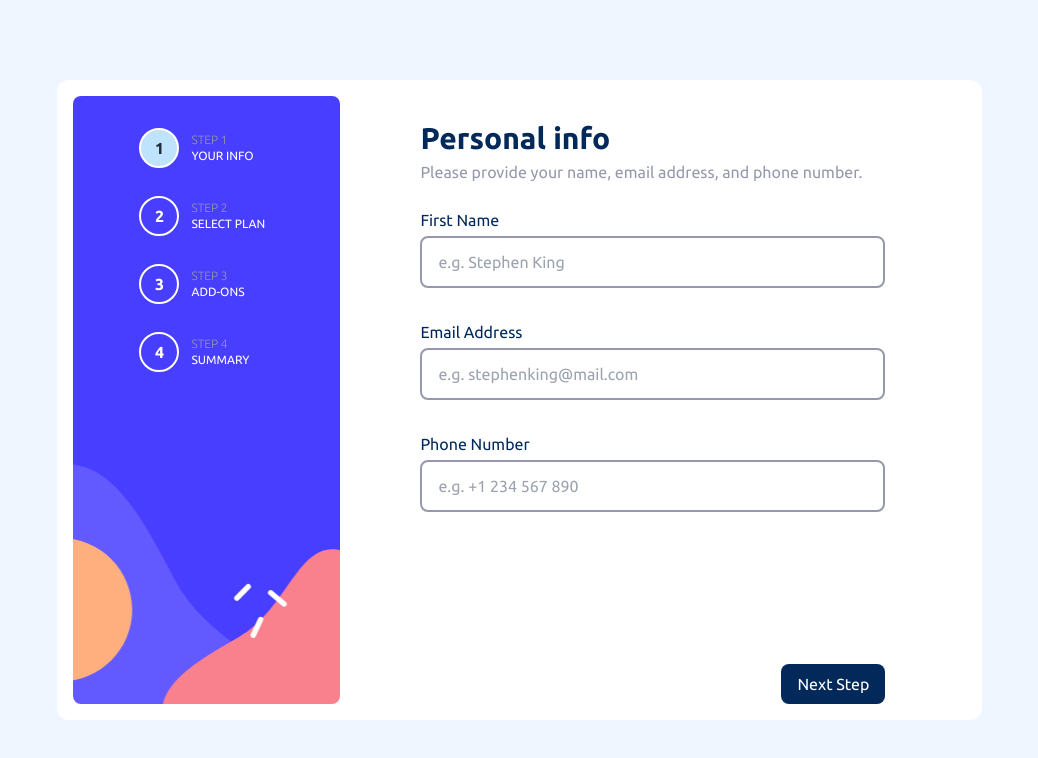
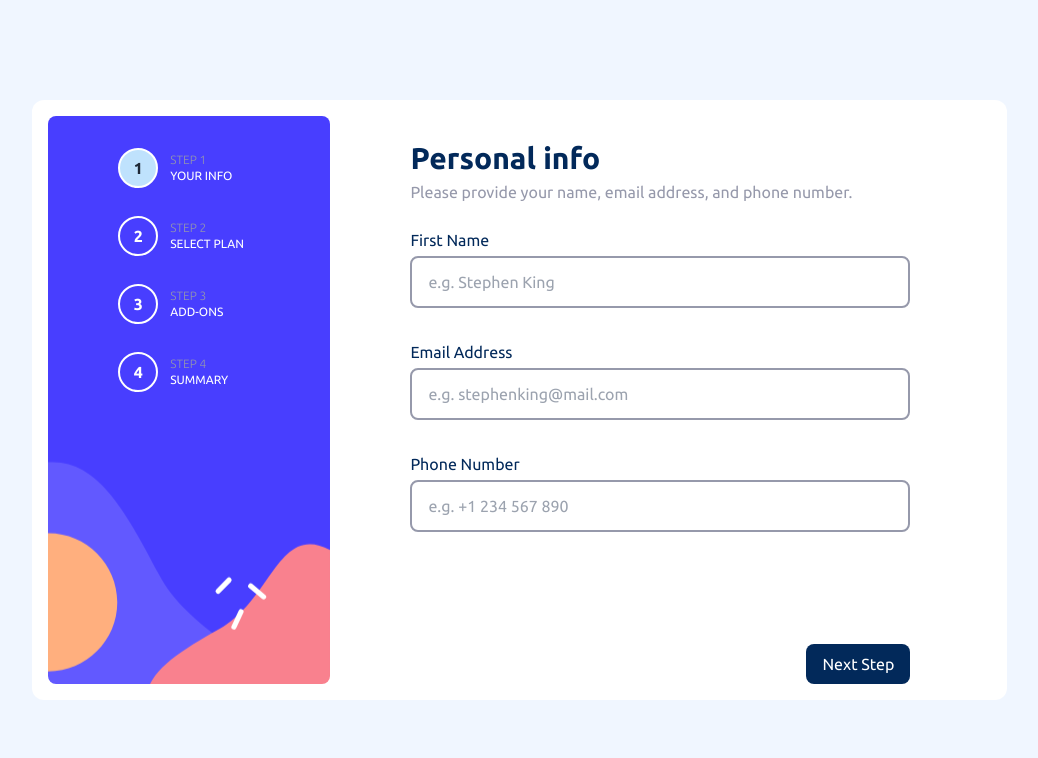
Before and after one commit to chidiokoroafor/multi-step-form, a React (Vite) app: page / in a window 1280 px wide. Shown: the top 758 px of the page, without its empty margins (121-1159 px from the left). Built offline with nearby package versions, Linux system fonts and the light colour scheme.

Commit message:
adjust the  UI

```diff
--- a/src/components/SubscriptionForm.tsx
+++ b/src/components/SubscriptionForm.tsx
@@ -34,7 +34,7 @@ const SubscriptionForm = () => {
 
     return (
        <FormContext.Provider value={formData} >
-         <div className="max-w-[925px] w-[95%] md:h-[80vh] bg-Magnolia pb-6 md:bg-White text-[16px] rounded-xl p-0 md:p-4 flex flex-col md:items-cente md:flex-row font-Ubuntu">
+         <div className="max-w-[975px] w-[95%] md:h-[75vh] bg-Magnolia pb-6 md:bg-White text-[16px] rounded-xl p-0 md:p-4 flex flex-col md:items-cente md:flex-row font-Ubuntu">
 
             <div className="w-full h-72  md:w-[30%] bg-mobile md:bg-desktop bg-no-repeat bg-cover bg-center md:h-full rounded-lg">
                 <div className="mt-8 space-y-4 mx-auto flex flex-row justify-center items-baseline md:flex-col gap-3 text-white w-[50%] border-red-500">
```
